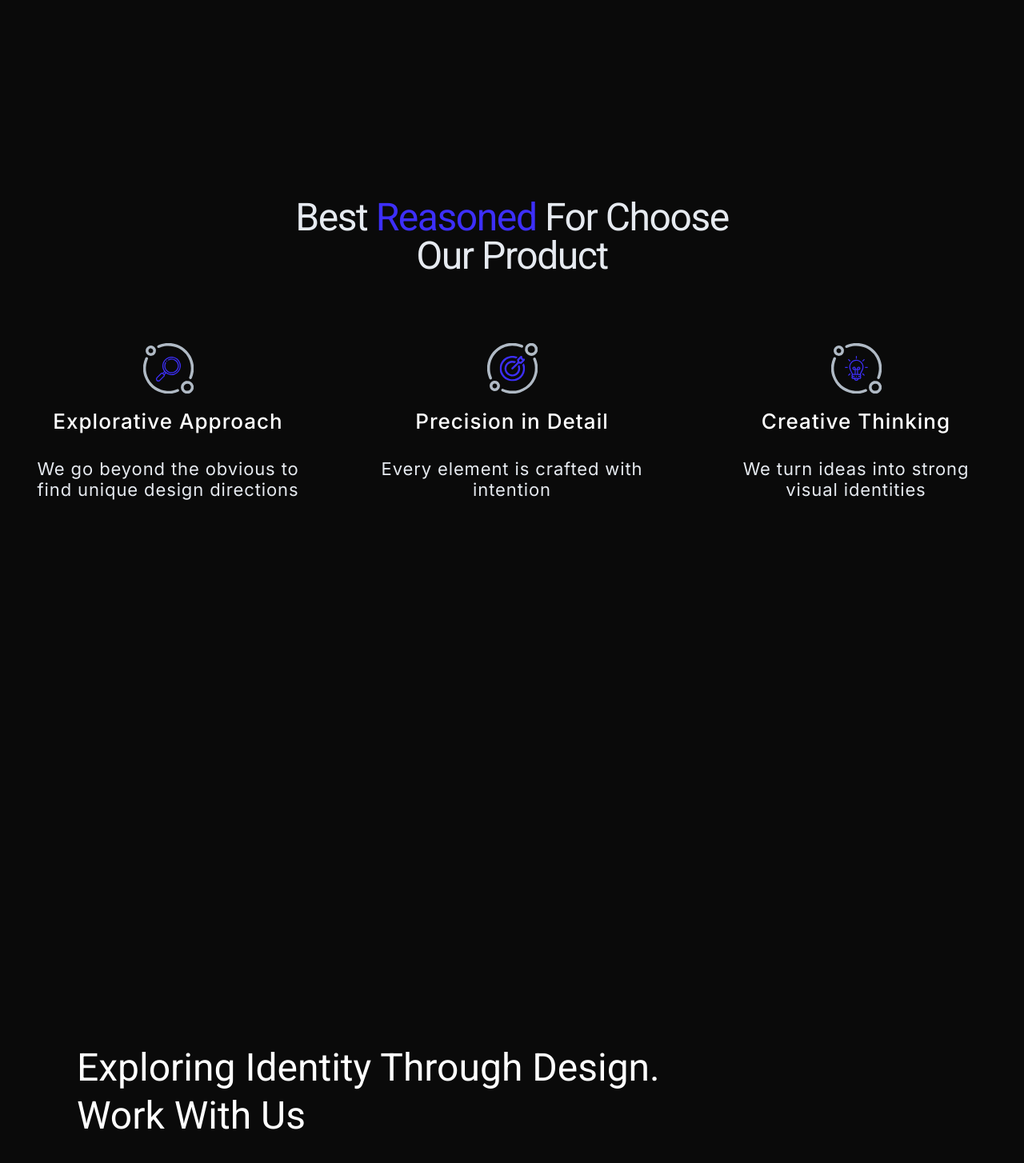
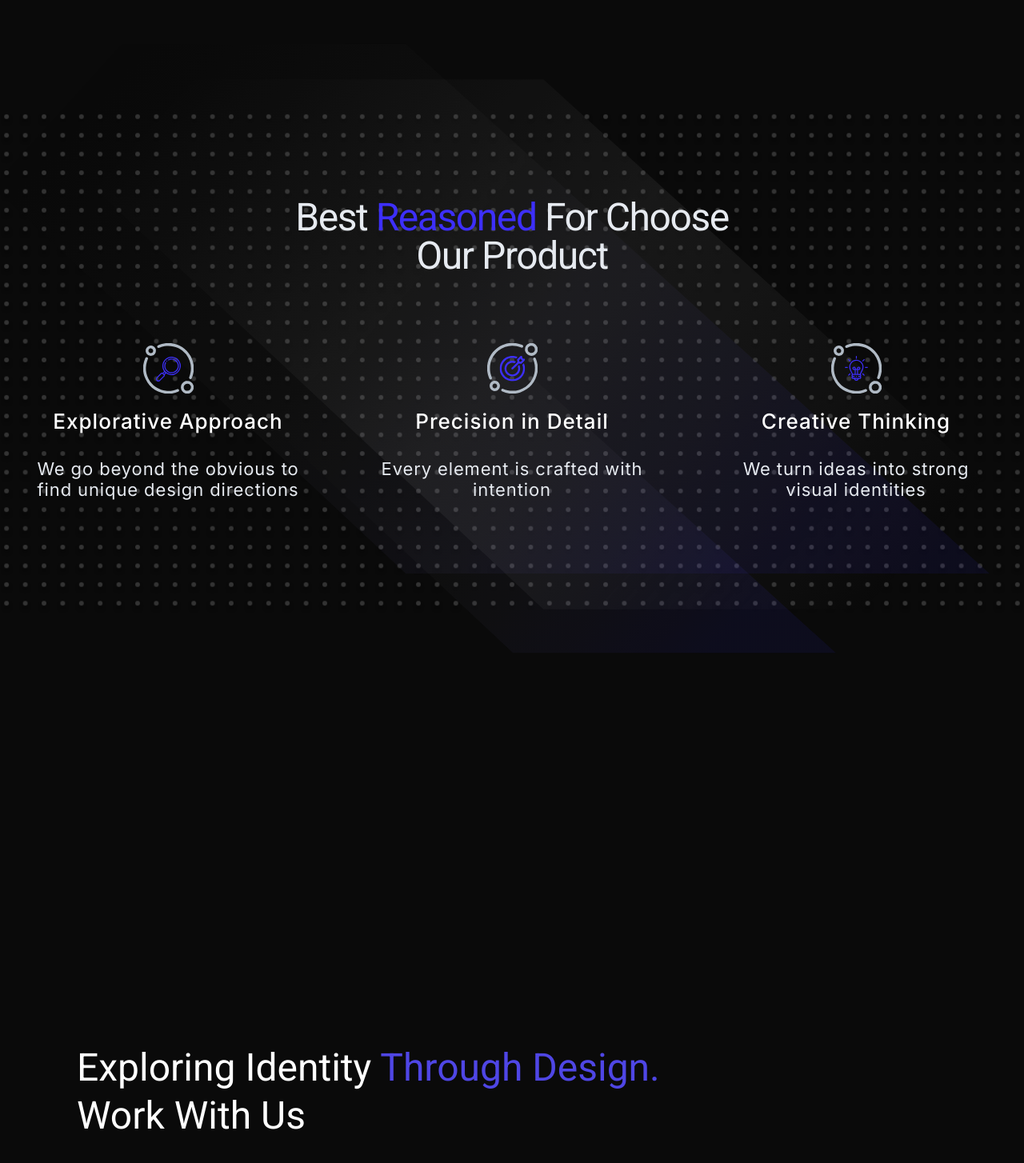
Before and after one commit to leumastrycode/Spacetrek-Collective, a Next.js app: page / in a window 1280 px wide. Shown: the part 4440-5894 px from the top of the page at 80% size. Built offline with nearby package versions, Linux system fonts and the light colour scheme.

Commit message:
Adding Reason section`s background

```diff
--- a/components/sections/Product.tsx
+++ b/components/sections/Product.tsx
@@ -13,7 +13,7 @@ export default function Product() {
 
         <div className="mb-16 text-white">
           <h2 className="font-roboto text-[#FFFFFF] text-[48px] leading-tight mb-0.1">
-            Exploring Identity Through Design.
+            Exploring Identity <span className="text-indigo-600">Through Design.</span>
           </h2>
           <h2 className="font-roboto text-[#FFFFFF] text-[48px] leading-tight mb-6">
             Work With Us
--- a/components/sections/Reason.tsx
+++ b/components/sections/Reason.tsx
@@ -1,6 +1,8 @@
 import FirstReason from "@/components/ui/ReasonItem/FirstReason";
 import SecondReason from "@/components/ui/ReasonItem/SecondReason";
 import ThirdReason from "@/components/ui/ReasonItem/ThirdReason";
+import DotsRectangle from "@/assets-svgr/dots-rectangle3.svg";
+import PatternBlock from "@/assets-svgr/pattern-block.svg";
 
 export default function Reason() {
   return (
@@ -11,10 +13,12 @@ export default function Reason() {
           <span className="text-[#3D2FFA]"> Reasoned </span>
           For Choose <br /> Our Product
         </h2>
-        <div className="flex justify-center  gap-[100px] items-start flex-row px-[30px]">
+        <div className="relative flex justify-center gap-[100px] items-start flex-row px-[30px]">
           <FirstReason />
           <SecondReason />
           <ThirdReason />
+          <DotsRectangle className="absolute -top-[300px] z-[-1]" />
+          <PatternBlock className="absolute -bottom-[500px] z-[-1]" />
         </div>
       </div>
     </section>
```
Also changed, not shown: assets-svgr/dots-rectangle3.svg (added), assets-svgr/pattern-block.svg (added).
